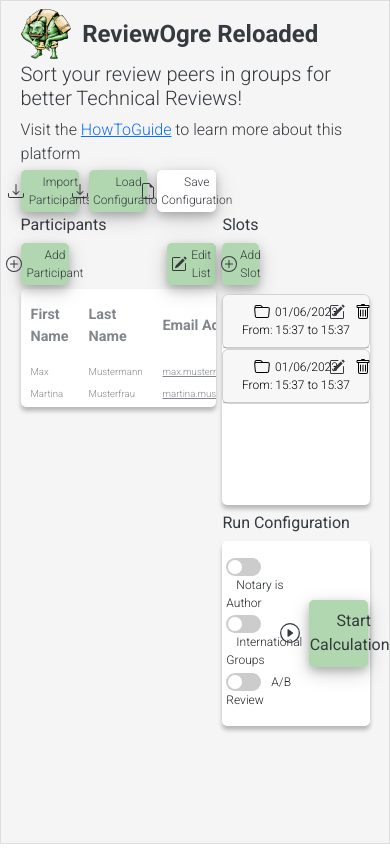
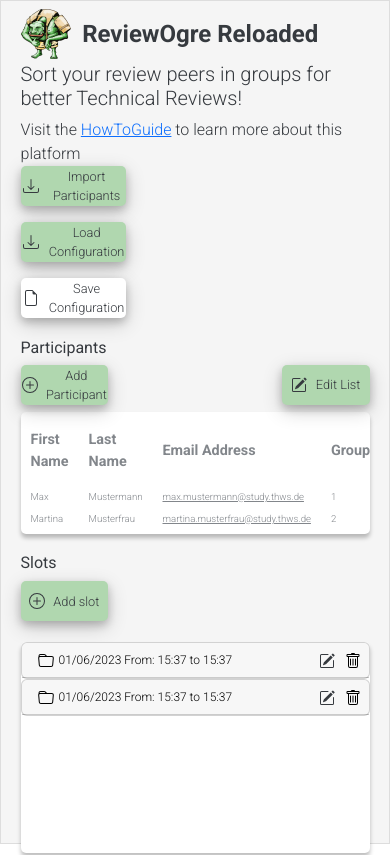
Before and after one commit to RichardWuensch/ReviewOgre, a React (Create React App) app: page / in a window 390 px wide. Shown: the top 855 px of the page. Built offline with nearby package versions, Linux system fonts and the light colour scheme.

Commit message:
- Started responsive design - changed buttons to be responsive - changed layout to be responsive

```diff
--- a/src/components/modals/participantModals/addEditModal/ParticipantModal.js
+++ b/src/components/modals/participantModals/addEditModal/ParticipantModal.js
@@ -95,9 +95,7 @@ ParticipantModal.propTypes = {
   onClose: PropTypes.func.isRequired,
   participant: PropTypes.object,
   newParticipant: PropTypes.bool,
-  onSaveClick: PropTypes.func.isRequired,
-  show: PropTypes.bool,
-  onHide: PropTypes.func
+  onSaveClick: PropTypes.func.isRequired
 };
 
 export default ParticipantModal;
--- a/src/components/modals/slotRoomModal/SlotRoomModal.js
+++ b/src/components/modals/slotRoomModal/SlotRoomModal.js
@@ -40,9 +40,9 @@ function ToggleRoom ({ children, eventKey, callback }) {
   );
 }
 ToggleRoom.propTypes = {
-  eventKey: PropTypes.string.isRequired,
-  children: PropTypes.node.isRequired,
-  callback: PropTypes.func.isRequired
+  eventKey: PropTypes.string,
+  children: PropTypes.node,
+  callback: PropTypes.func
 };
 
 function SlotModal (props) {
@@ -159,7 +159,7 @@ function SlotModal (props) {
                                                 <Card>
                                                     <Card.Header className={'list-item border-0'}>
                                                             <input className={'item-text'} type="text" value={item.getName()} placeholder={'Room'} onChange={(event) => handleInputChange(index, event)} style={{ backgroundColor: '#F5F5F5' }} />
-                                                            <ToggleRoom eventKey={index}></ToggleRoom>
+                                                            <ToggleRoom eventKey={String(index)}></ToggleRoom>
                                                     </Card.Header>
                                                     <Accordion.Collapse eventKey={index}>
                                                         <Card.Body>
--- a/src/components/window/mainPage/MainPage.css
+++ b/src/components/window/mainPage/MainPage.css
@@ -26,12 +26,12 @@
     justify-content: space-between;
 }
 
-.button-container-green {
+.main-page .button-container-green {
     display: flex;
     align-items: center;
     justify-content: center;
-    width: 30%;
-    height: 5vh;
+    width: 100%;
+    height: 40px;
     background-color: #B0D7AF;
     border-radius: 5px;
     border-style: none;
@@ -40,25 +40,36 @@
     font-weight: 200;
 }
 
-.button-container-white {
+.main-page .button-container-white {
     display: flex;
     align-items: center;
     justify-content: center;
-    width: 30%;
-    height: 5vh;
+    width: 100%;
+    height: 40px;
     background: #FFFFFF;
     border-radius: 5px;
     border-style: none;
     padding: 2%;
     box-shadow: 0 4px 8px 0 rgba(0, 0, 0, 0.2), 0 6px 20px 0 rgba(0, 0, 0, 0.19);
 }
-.button-text {
+.main-page .button-text {
     font-weight: 300;
-    font-size: 1.5em;
+    font-size: 0.8em;
     color: #363A3F;
     margin-left:10%;
 }
 
+.main-page .button-container-green:focus,
+.main-page .button-container-green:hover {
+    background: #B0D7AF;
+    color: black;
+}
+
+.main-page .button-container-white:focus,
+.main-page .button-container-white:hover {
+    background: #FFFFFF;
+    color: black;
+}
 /* ReviewOger reloaded */
 .title-text{
     margin-left: 3vw;
@@ -84,25 +95,31 @@
     flex-direction: column;
     width: 40vw;
 }
-.start-button-container{
+.main-page .start-button-container{
     margin: 0 5% 0 5%;
 }
-.button-start{
+.main-page .button-start{
     display: flex;
     align-self: end;
     align-items: center;
     justify-content: center;
-    width: 15vw;
-    height: 8vh;
+    width: 100%;
+    height: 50px;
     background: #B0D7AF;
     border-radius: 5px;
     border-style: none;
     padding: 5px;
     box-shadow: 0 4px 8px 0 rgba(0, 0, 0, 0.2), 0 6px 20px 0 rgba(0, 0, 0, 0.19);
 }
-.button-start-text{
+
+.main-page .button-start:hover,
+.main-page .button-start:focus {
+    background: #B0D7AF;
+    color: black;
+}
+.main-page .button-start-text{
     font-weight: 400;
-    font-size: 2em;
+    font-size: 1em;
     color: #363A3F;
     margin-left:10px;
 }
--- a/src/components/window/mainPage/MainPage.js
+++ b/src/components/window/mainPage/MainPage.js
@@ -14,6 +14,7 @@ import ImportParticipants from '../../../api/ImportParticipants';
 import FailedCalculationModal from '../../modals/failedCalculationModal/FailedCalculationModal';
 import ParticipantList from '../participantWindow/ParticipantWindow';
 import { useParticipants, useParticipantsDispatch } from '../context/ParticipantsContext';
+import { Button, Col, Image, Row } from 'react-bootstrap';
 // import RevagerLiteExport from '../../api/mail/RevagerLiteExport';
 // import Mail from '../../api/mail/Mail';
 
@@ -53,37 +54,42 @@ function MainPage () {
   return (
         <div className={'main-page'}>
             <div className={'title-box'}>
-                <img src={logo} alt={'icon'} height={50} width={50}/>
+                <Image src={logo} alt={'icon'} height={50} width={50}/>
                 <span className={'title-text'}>ReviewOgre Reloaded</span>
             </div>
             <h2 className={'title-subheadline'} style={{ fontWeight: 100, fontSize: '2.5em' }}>Sort your review peers in groups for better Technical Reviews!</h2>
             <span className={'title-subheadline'} style={{ fontWeight: 100 }}>Visit the <a href="url">HowToGuide</a> to learn more about this platform</span>
-            <div className={'button-group'}>
-                <button className={'button-container-green'}
-                        onClick={() => document.getElementById('student-input').click()}>
-                    <img src={download} alt={'icon1'} height={16} width={16}/>
-                    <span className={'button-text'}>Import Participants</span>
-                </button>
+            <Row className={'button-group'}>
+                <Col xs={8} md={4} className="mb-3 mb-md-0">
+                    <Button className="button-container-green" onClick={() => document.getElementById('student-input').click()}>
+                        <Image src={download} alt="icon1" height={16} width={16} />
+                        <span className="button-text">Import Participants</span>
+                    </Button>
                     <input type="file" id="student-input" style={{ display: 'none' }} onChange={importStudentList}
                            accept='text/csv'/>
-                <button className={'button-container-green'}
-                        onClick={() => document.getElementById('file-input').click()}>
-                    <img src={download} alt={'icon2'} height={16} width={16}/>
-                    <span className={'button-text'}>Load Configuration</span>
-                </button>
+                </Col>
+                <Col xs={8} md={4} className="mb-3 mb-md-0">
+                    <Button className="button-container-green" onClick={() => document.getElementById('file-input').click()}>
+                        <Image src={download} alt="icon2" height={16} width={16} />
+                        <span className="button-text">Load Configuration</span>
+                    </Button>
                     <input type="file" id="file-input" style={{ display: 'none' }} onChange={importConfiguration}
                            accept='application/json'/>
-                <button className={'button-container-white'} onClick={saveConfiguration}>
-                    <img src={file} alt={'icon3'} height={16} width={16}/>
-                    <span className={'button-text'}>Save Configuration</span>
-                </button>
-            </div>
-            <div className={'participant-slots-container'}>
-
+                </Col>
+                <Col xs={8} md={4} className="mb-3 mb-md-0">
+                    <Button className="button-container-white" onClick={saveConfiguration}>
+                        <Image src={file} alt="icon3" height={16} width={16} />
+                        <span className="button-text">Save Configuration</span>
+                    </Button>
+                </Col>
+            </Row>
+            <Row className={'participant-slots-container'}>
+                <Col xs={12} md={8} className="mb-3 mb-md-0">
                     {/* added context to participant store */}
                     <ParticipantList/>
+                </Col>
                 {/* replace with component */}
-                <div className={'slots-setup-container'}>
+                <Col xs={12} md={4} className={'mb-3 mb-md-0 slots-setup-container'}>
                     <SlotsWindow/>
                     <div className={'setupWindow'}>
                         <h2 className={'title-subheadline'}>Run Configuration</h2>
@@ -112,20 +118,20 @@ function MainPage () {
                                 </div>
                             </div>
                             <div className={'start-button-container'}>
-                                <button className={'button-start'} onClick={runAlgorithm}>
-                                    <img src={start} alt={'startCalculationsIcon'} height={20} width={20}/>
-                                    <span className={'button-start-text'}>Start Calculations</span>
-                                </button>
+                                <Button className="button-start" onClick={runAlgorithm}>
+                                    <Image src={start} alt="startCalculation" height={20} width={20} />
+                                    <span className="button-start-text">Start Calculations</span>
+                                </Button>
                             </div>
                         </div>
                     </div>
-                </div>
+                </Col>
                 <FailedCalculationModal
                     show={showModalFailedCalculations}
                     onHide={() => setShowModalFailedCalculations(false)}/>
 
                 {/* end */}
-            </div>
+            </Row>
         </div>
   );
 }
--- a/src/components/window/participantWindow/ParticipantWindow.css
+++ b/src/components/window/participantWindow/ParticipantWindow.css
@@ -1,6 +1,6 @@
 .participantsWindow{
     margin: 0 2% 0 0;
-    width: 50vw;
+    width: 100%;
 }
 .participant-button-container{
     display:flex;
@@ -8,17 +8,8 @@
     margin: 2% 0;
 }
 
-.button-container-green-participants {
-    display: flex;
-    align-items: center;
-    justify-content: center;
+.button-container-participants {
     width: 25%;
-    height: 5vh;
-    background: #B0D7AF;
-    border-radius: 5px;
-    border-style: none;
-    padding: 2%;
-    box-shadow: 0 4px 8px 0 rgba(0, 0, 0, 0.2), 0 6px 20px 0 rgba(0, 0, 0, 0.19);
 }
 
 .list-description{
--- a/src/components/window/participantWindow/ParticipantWindow.js
+++ b/src/components/window/participantWindow/ParticipantWindow.js
@@ -9,6 +9,7 @@ import './ParticipantWindow.css';
 import ParticipantModal from '../../modals/participantModals/addEditModal/ParticipantModal';
 import EditMultipleParticipantsModal from '../../modals/participantModals/editMultipleModal/EditMultipleParticipantsModal';
 import DeleteModal from '../../modals/deleteModal/DeleteModal';
+import { Button, Image } from 'react-bootstrap';
 
 function ParticipantList () {
   const [isEditModeActive, setIsEditModeActive] = React.useState(false);
@@ -41,48 +42,59 @@ function ParticipantList () {
     /* eslint-enable object-shorthand */
   };
 
+  function leaveEditMode () {
+    setIsEditModeActive(false);
+    setSelectedParticipants([]);
+    setAllParticipantsSelected(false);
+  }
+
   return (
       <div className={'participantsWindow'}>
           <h2 className={'title-subheadline'}>Participants</h2>
           <div className={'participant-button-container'}>
               {!isEditModeActive
                 ? (
-                      <button className={'button-container-green-participants'} onClick={() => {
-                        setShowModalParticipant(true);
-                      }}>
-                          <img src={add} alt={'addParticipantIcon'} height={16} width={16}/>
-                          <span className={'button-text'}>Add Participant</span>
-                      </button>
+                    <div className={'button-container-participants'}>
+                      <Button className="button-container-green" onClick={() => setShowModalParticipant(true)}>
+                          <Image src={add} alt="addParticipant" height={16} width={16} />
+                          <span className="button-text">Add Participant</span>
+                      </Button>
+                    </div>
                   )
                 : (
-                      <button className={'button-container-green-participants'} onClick={() => setShowModalEditMultipleParticipants(true)}>
-                          <img src={edit} alt={'editListIcon'} height={16} width={16}/>
-                          <span className={'button-text'}>Edit Selected</span>
-                      </button>
+                      <div className={'button-container-participants'}>
+                          <Button className="button-container-green" onClick={() => setShowModalEditMultipleParticipants(true)}>
+                              <Image src={edit} alt="editList" height={16} width={16} />
+                              <span className="button-text">Edit Selected</span>
+                          </Button>
+                      </div>
                   )}
               {isEditModeActive && (
-                  <button className={'button-container-green-participants'} onClick={() => {
-                    console.log('Selected participants' + selectedParticipants);
-                    setShowModalDeleteParticipant(true);
-                  }} style={ { background: '#C40233' } }>
-                      <img src={deleteButton} alt={'icon'} height={16} width={16}/>
-                      <span className={'button-text'} style={{ color: '#F5F5F5' }}>Delete Selected</span>
-                  </button>
+                  <div className={'button-container-participants'}>
+                      <Button className="button-container-green" onClick={() => setShowModalDeleteParticipant(true)} style={ { background: '#C40233' } }>
+                          <Image src={deleteButton} alt="delete" height={16} width={16} />
+                          <span className="button-text" style={{ color: '#F5F5F5' }}>Delete Selected</span>
+                      </Button>
+                  </div>
               )
 
               }
               {!isEditModeActive
                 ? (
-                      <button className={'button-container-green-participants'} onClick={() => setIsEditModeActive(true)}>
-                          <img src={edit} alt={'editListIcon'} height={16} width={16}/>
-                          <span className={'button-text'}>Edit List</span>
-                      </button>
+                      <div className={'button-container-participants'}>
+                          <Button className="button-container-green" onClick={() => setIsEditModeActive(true)}>
+                              <Image src={edit} alt="editParticipants" height={16} width={16} />
+                              <span className="button-text" >Edit List</span>
+                          </Button>
+                      </div>
                   )
                 : (
-                      <button className={'button-container-green-participants'} onClick={() => leaveEditMode()}>
-                          <img src={exit} alt={'icon'} height={16} width={16}/>
-                          <span className={'button-text'}>Cancel</span>
-                      </button>
+                      <div className={'button-container-participants'}>
+                          <Button className="button-container-green" onClick={() => leaveEditMode()}>
+                              <Image src={exit} alt="exitEdit" height={16} width={16} />
+                              <span className="button-text" >Cancel</span>
+                          </Button>
+                      </div>
                   )}
           </div>
           <div className={'list-description'}>
@@ -164,12 +176,6 @@ function ParticipantList () {
               onClose={() => { setShowModalDeleteParticipant(false); }}/>
       </div>
   );
-
-  function leaveEditMode () {
-    setIsEditModeActive(false);
-    setSelectedParticipants([]);
-    setAllParticipantsSelected(false);
-  }
 }
 
 export default ParticipantList;
--- a/src/components/window/slotsWindow/SlotsWindow.css
+++ b/src/components/window/slotsWindow/SlotsWindow.css
@@ -4,17 +4,8 @@
     margin: 2.5% 0;
     color: #363A3F;
 }
-.button-container-green-slots {
-    display: flex;
-    align-items: center;
-    justify-content: center;
+.button-container-green {
     width: 25%;
-    height: 5vh;
-    background: #B0D7AF;
-    border-radius: 5px;
-    border-style: none;
-    padding: 2%;
-    box-shadow: 0 4px 8px 0 rgba(0, 0, 0, 0.2), 0 6px 20px 0 rgba(0, 0, 0, 0.19);
 }
 
 .slots-list-container{
--- a/src/components/window/slotsWindow/SlotsWindow.js
+++ b/src/components/window/slotsWindow/SlotsWindow.js
@@ -2,7 +2,7 @@ import React from 'react';
 import './SlotsWindow.css';
 import SlotModal from '../../modals/slotRoomModal/SlotRoomModal';
 import add from '../../../assets/media/plus-circle.svg';
-import { Accordion, Image } from 'react-bootstrap';
+import { Accordion, Button, Image } from 'react-bootstrap';
 import SlotCard from './Slot';
 import { useRoomSlots } from '../context/RoomSlotContext';
 
@@ -15,10 +15,12 @@ function SlotsWindow () {
       <div className={'slotsWindow'}>
           <h2 className={'title-subheadline'}>Slots</h2>
           <div className={'slots-button-container'}>
-              <button className={'button-container-green-slots'} onClick={() => setShowModalAddSlot(true)}>
-                  <Image src={add} alt={'addSlotIcon'} height={16} width={16}/>
-                  <span className={'button-text'}>Add Slot</span>
-              </button>
+              <div className={'button-container-participants'}>
+                  <Button className="button-container-green" onClick={() => setShowModalAddSlot(true)} >
+                      <Image src={add} alt="addSlot" height={16} width={16} />
+                      <span className="button-text">Add slot</span>
+                  </Button>
+              </div>
           </div>
           <div className={'slots-list-container'}>
               <Accordion defaultActiveKey="0">
```
Also changed, not shown: src/components/modals/deleteModal/DeleteModal.js (+4 -4 lines). Lines whose indentation alone changed are shown as unchanged.
